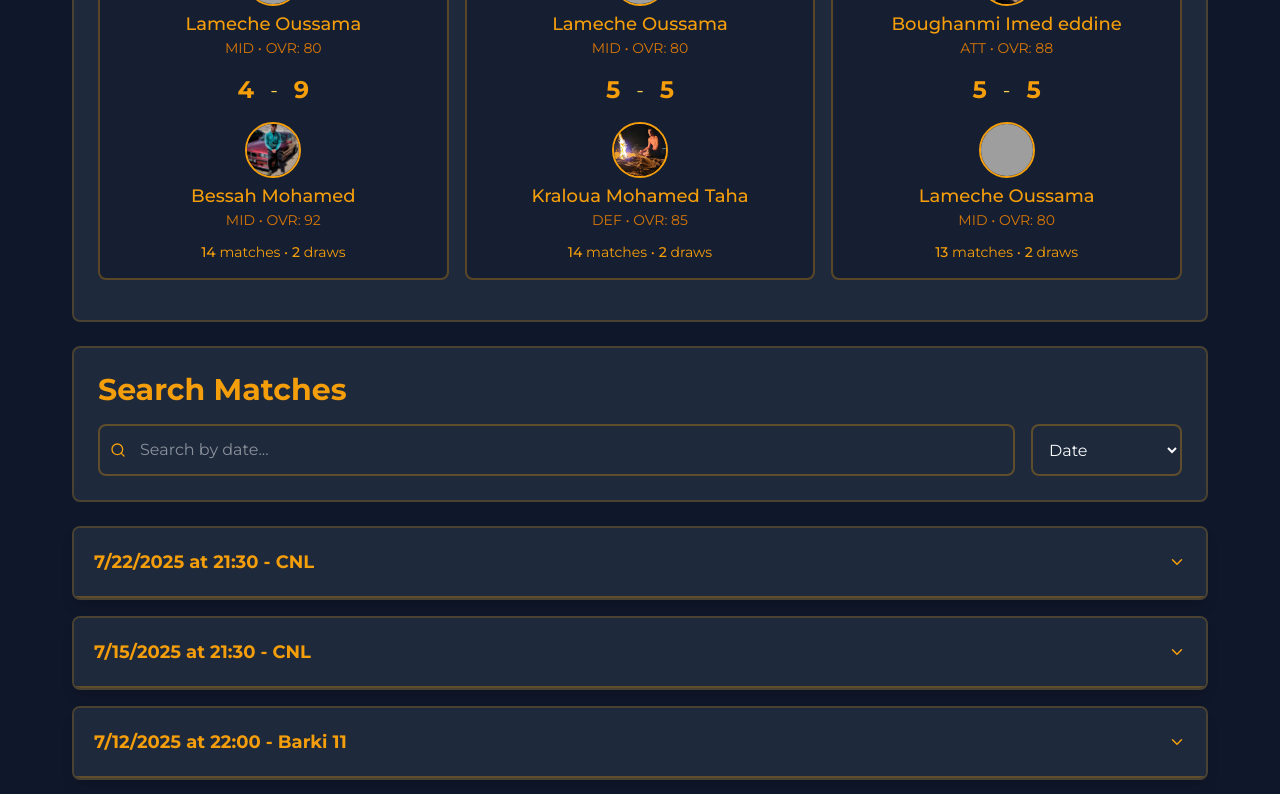
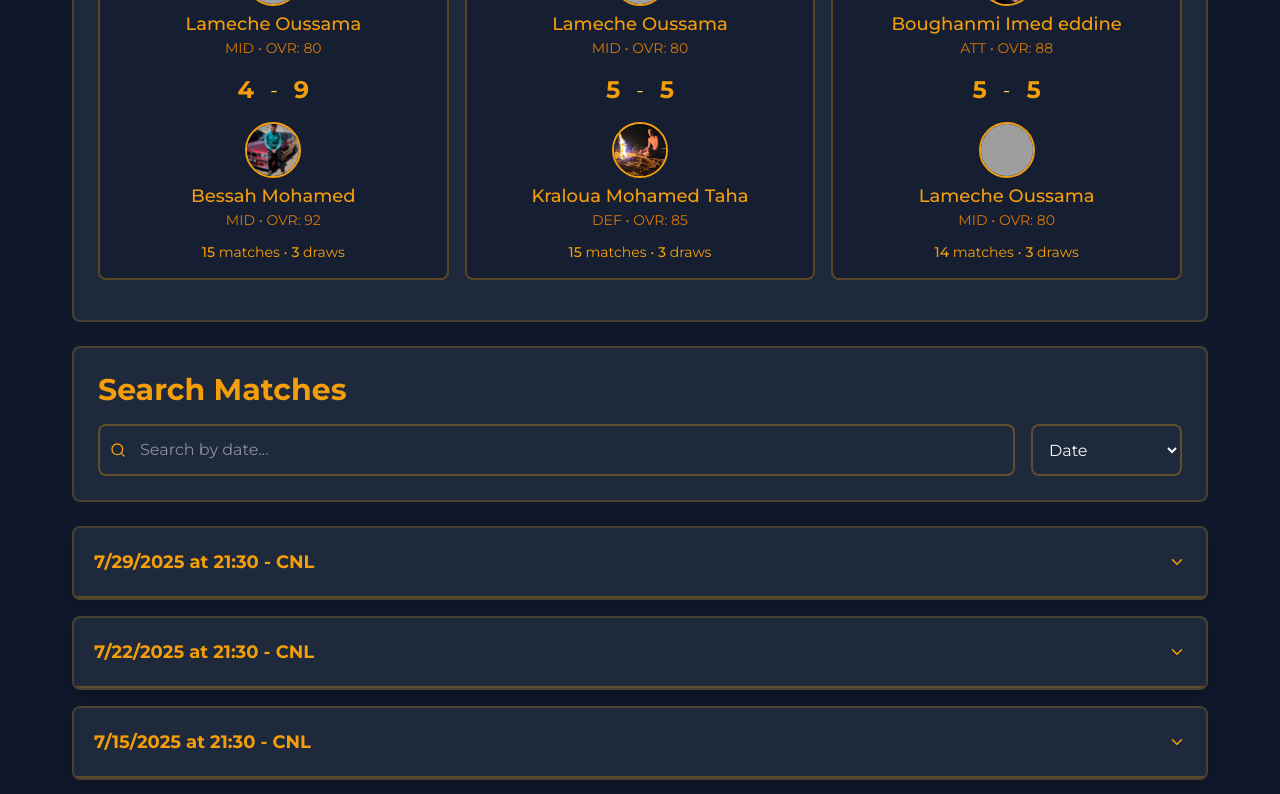
Before and after one commit to fruukyyy/9ahwaTa3Bessah, a React (Vite) app: page /match-history in a window 1280 px wide. Shown: the part 442-1236 px from the top of the page. Built offline with nearby package versions, Linux system fonts and the light colour scheme; grey boxes are pictures that could not be loaded.

Commit message:
Weekly update

```diff
--- a/src/data/matches.js
+++ b/src/data/matches.js
@@ -1,4 +1,20 @@
 export const matchesList = [
+  {
+    id: 17,
+    date: "2025-07-29",
+    time: "21:30",
+    location: "CNL",
+    teamA: {
+      players: [1, 4, 7, 9, 16, 15,23],
+      score: 4
+    },
+    teamB: {
+      players: [2, 3, 5, 8, 12, 14,24],
+      score: 4
+    },
+    mvp: 5,
+    notes: "Intense game, w Zaki ratta 3 face à face solo khassarhoum lgame."
+  },
   {
     id: 16,
     date: "2025-04-15",
```
